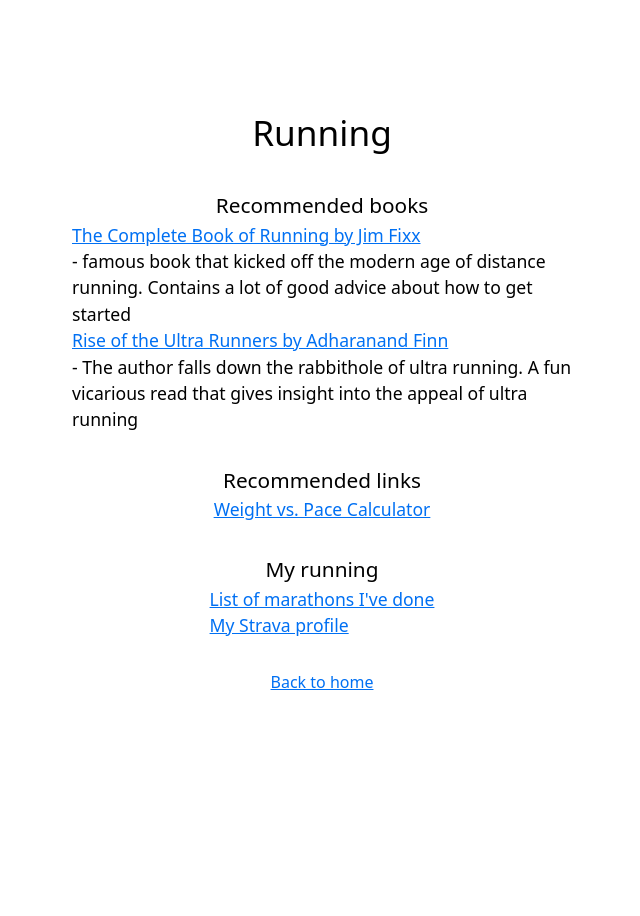
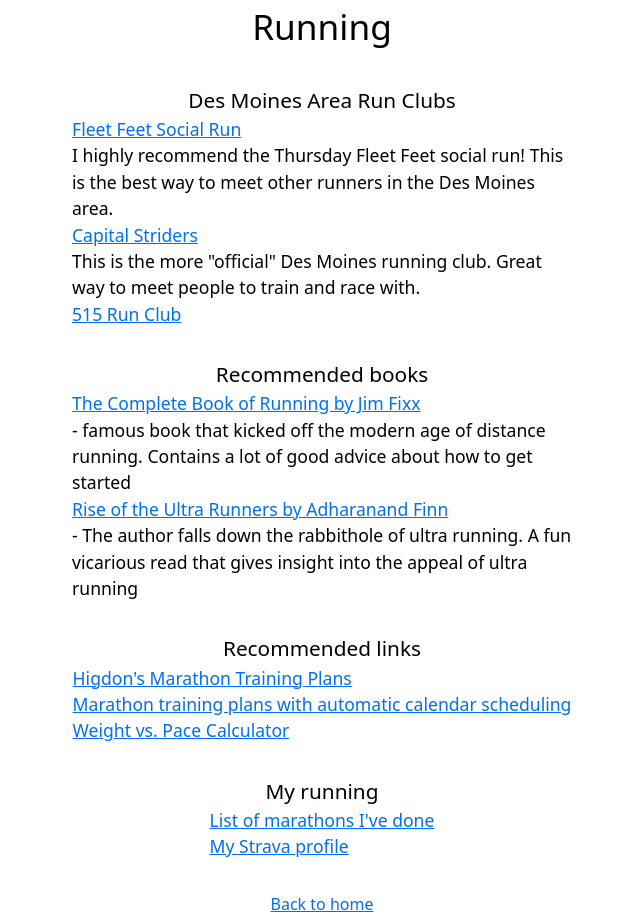
Before and after one commit to bfinan/bfinan, a Next.js app: page /run in a window 1280 px wide. Shown: the whole page, without its empty margins (318-958 px from the left). Before the commit the page ends 800 px from the top, so only its background shows below. Built offline with nearby package versions, Linux system fonts and the light colour scheme.

Commit message:
new commit

```diff
--- a/app/micro/page.tsx
+++ /dev/null
@@ -1,28 +0,0 @@
-import React from "react";
-import Link from "next/link";
-
-export default function MicroPage() {
-  return (
-    <div
-      style={{
-        display: "flex",
-        flexDirection: "column",
-        alignItems: "center",
-        justifyContent: "center",
-        minHeight: "100vh",
-        textAlign: "center",
-        padding: "1rem",
-      }}
-    >
-      <h1 style={{ fontSize: "2.2rem" }}>Micro (Mini Crossword)</h1>
-      <p style={{ fontSize: "1.1rem", marginTop: "1rem", maxWidth: 600 }}>
-        Placeholder: This will become a NYTimes mini-style crossword puzzle. For now, content is coming soon.
-      </p>
-      <p style={{ marginTop: "1.5rem" }}>
-        <Link href="/" style={{ color: "#0070f3", textDecoration: "underline" }}>
-          Back to home
-        </Link>
-      </p>
-    </div>
-  );
-}
--- a/app/now/page.tsx
+++ b/app/now/page.tsx
@@ -17,7 +17,7 @@
       <h1 style={{ fontSize: "2.2rem" }}>What I'm Working On Now</h1>
       <div style={{ marginTop: "2rem", maxWidth: 600 }}>
         <li>
-            Training for the <Link href="https://www.desmoinesmarathon.com/" target="_blank" rel="noopener noreferrer" style={{ color: "#0070f3", textDecoration: "underline" }}>Des Moines Marathon </Link>on October 19
+            Training for the <Link href="https://www.marathon.tokyo/en/" target="_blank" rel="noopener noreferrer" style={{ color: "#0070f3", textDecoration: "underline" }}>Tokyo Marathon</Link> on March 1, 2026
         </li>
         <li>
             Polishing up <Link href="https://sokalink.com" target="_blank" rel="noopener noreferrer" style={{ color: "#0070f3", textDecoration: "underline" }}>Sokalink</Link> and learning more about modern web development
@@ -27,9 +27,6 @@
         </li>
         <li>
             Working on a couple of other side projects
-        </li>
-        <li>
-            Reading fiction with my book club - currently True Grit by Charles Portis
         </li>
         <li>
             Reading non-fiction, usually pop psychology books - currently "Never Split the Difference" by Chris Voss
--- a/app/run/page.tsx
+++ b/app/run/page.tsx
@@ -15,7 +15,38 @@
       }}
     >
       <h1 style={{ fontSize: "2.2rem" }}>Running</h1>
-            <div style={{ marginTop: "2rem", maxWidth: 500 }}>
+
+        <div style={{ marginTop: "2rem", maxWidth: 500 }}>
+        <h2 style={{ fontSize: "1.3rem" }}>Des Moines Area Run Clubs</h2>
+        <ul style={{ textAlign: "left", margin: "0 auto", fontSize: "1.1rem" }}>
+
+           <li>
+            <Link href="https://www.fleetfeet.com/s/desmoines/weekly%20runs/weekly-social-runs?srsltid=AfmBOorsE_Zn4EujvtD_RTCDSp8yOZqniPHlo3KcX4PsaqQcm4VFDbMY" target="_blank" rel="noopener noreferrer" style={{ color: "#0070f3", textDecoration: "underline" }}>
+              Fleet Feet Social Run
+            </Link>
+          </li>
+          I highly recommend the Thursday Fleet Feet social run! This is the best way to meet other runners in the Des Moines area. <br />
+
+
+          <li>
+            <Link href="https://www.capitalstriders.org/" target="_blank" rel="noopener noreferrer" style={{ color: "#0070f3", textDecoration: "underline" }}>
+              Capital Striders
+            </Link>
+            <br></br>
+            This is the more "official" Des Moines running club. Great way to meet people to train and race with.
+          </li>
+
+          <li>
+            <Link href="https://www.facebook.com/profile.php?id=100092743729094" target="_blank" rel="noopener noreferrer" style={{ color: "#0070f3", textDecoration: "underline" }}>
+              515 Run Club
+            </Link>
+            <br></br>
+          </li>
+
+        </ul>
+      </div>
+
+        <div style={{ marginTop: "2rem", maxWidth: 500 }}>
         <h2 style={{ fontSize: "1.3rem" }}>Recommended books</h2>
         <ul style={{ textAlign: "left", margin: "0 auto", fontSize: "1.1rem" }}>
 
@@ -42,6 +73,16 @@
         <h2 style={{ fontSize: "1.3rem" }}>Recommended links</h2>
         <ul style={{ textAlign: "left", margin: "0 auto", fontSize: "1.1rem" }}>
 
+          <li>
+            <Link href="https://www.halhigdon.com/training/marathon-training/" target="_blank" rel="noopener noreferrer" style={{ color: "#0070f3", textDecoration: "underline" }}>
+              Higdon's Marathon Training Plans
+            </Link>
+          </li>
+          <li>
+            <Link href="https://defy.org/hacks/calendarhack" target="_blank" rel="noopener noreferrer" style={{ color: "#0070f3", textDecoration: "underline" }}>
+              Marathon training plans with automatic calendar scheduling
+            </Link>
+          </li>
           <li>
             <Link href="https://runbundle.com/tools/weight-vs-pace-calculator" target="_blank" rel="noopener noreferrer" style={{ color: "#0070f3", textDecoration: "underline" }}>
               Weight vs. Pace Calculator
```
Also changed, not shown: 1 other file (tests, documents, lock files or other folders).
